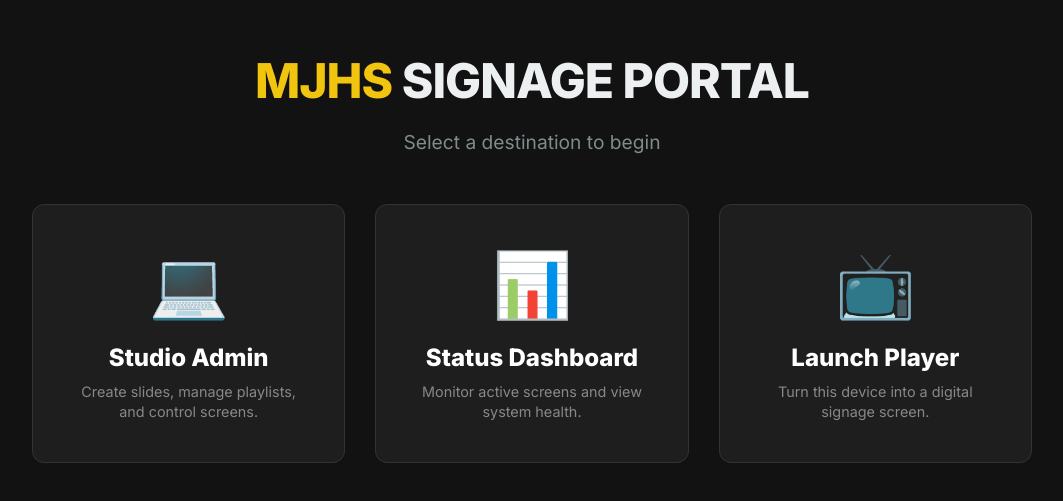
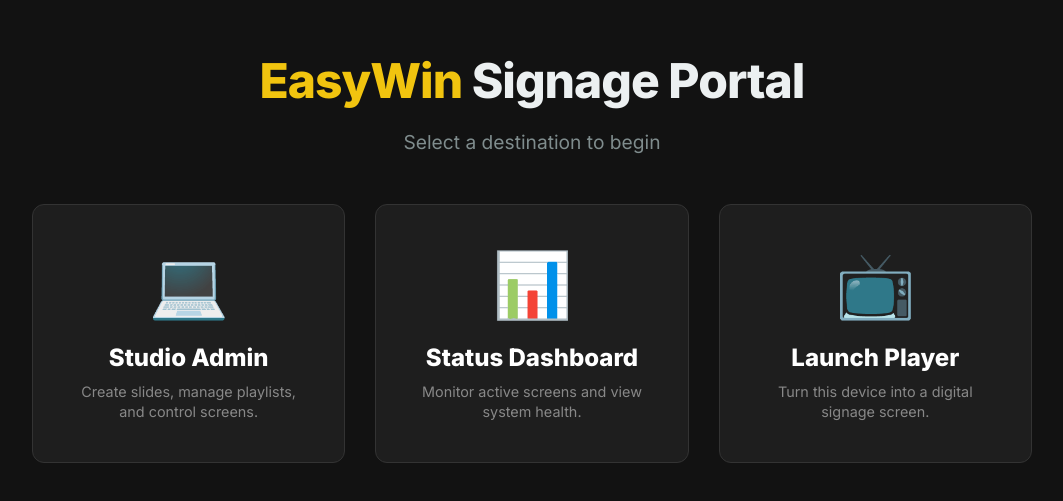
Before and after one commit to justindavis882/EasyWinSignage, a website: page public/index.html in a window 1280 px wide. Shown: the part 159-660 px from the top of the page, without its empty margins (108-1171 px from the left). Drawn offline with Linux system fonts and the light colour scheme.

Commit message:
Update index.html

```diff
--- a/public/index.html
+++ b/public/index.html
@@ -1,7 +1,7 @@
 <!DOCTYPE html>
 <html>
 <head>
-    <title>MJHS Signage Portal</title>
+    <title>EasyWin Signage Portal</title>
     <link href="https://fonts.googleapis.com/css2?family=Inter:wght@400;600;800&display=swap" rel="stylesheet">
     <style>
         :root { --bg: #121212; --card: #1e1e1e; --accent: #2980b9; --text: #ecf0f1; }
@@ -38,7 +38,7 @@
 <body>
 
     <div class="container">
-        <h1><span>MJHS</span> SIGNAGE PORTAL</h1>
+        <h1><span>EasyWin</span> Signage Portal</h1>
         <p>Select a destination to begin</p>
 
         <div class="grid">
```
